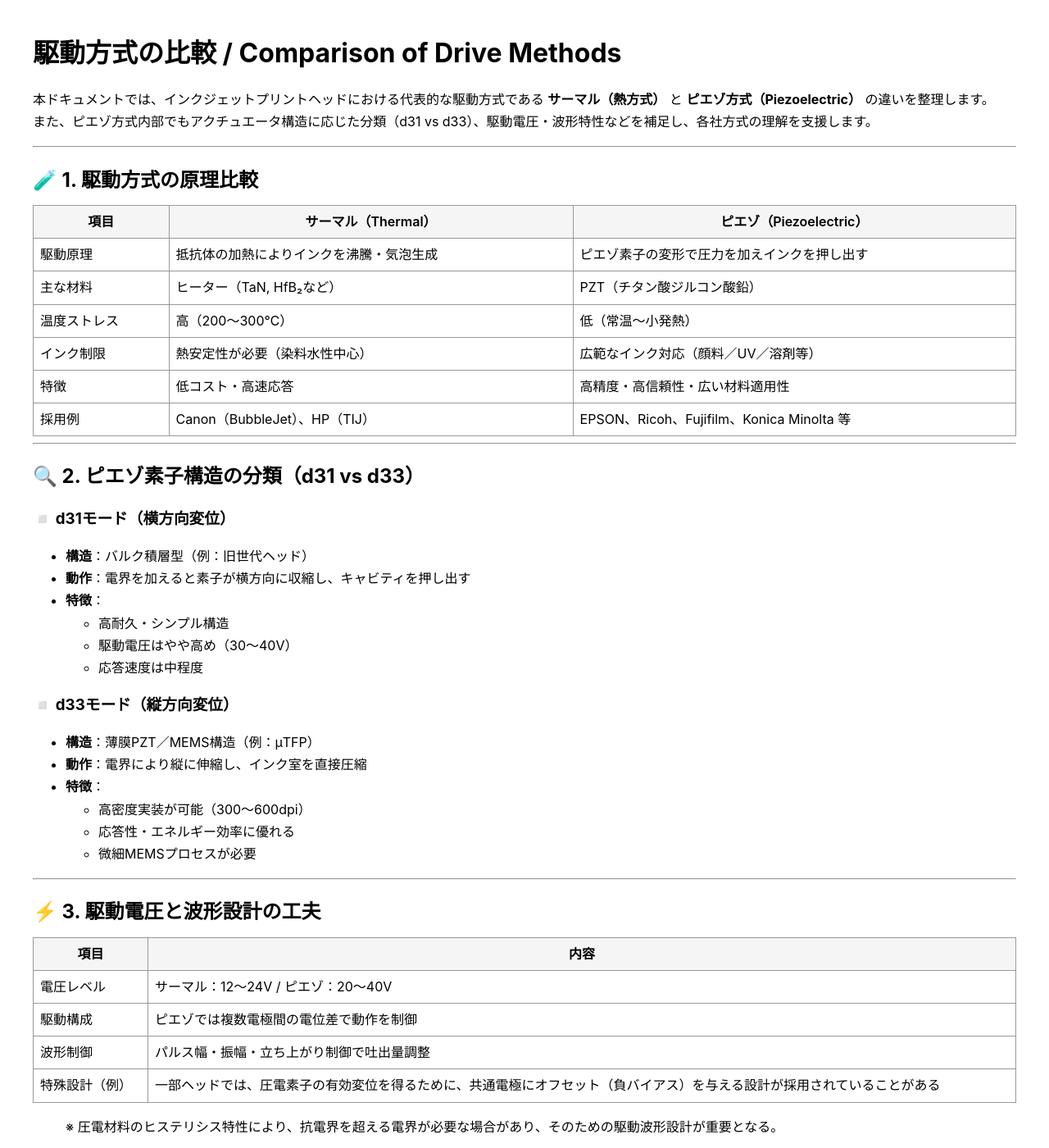
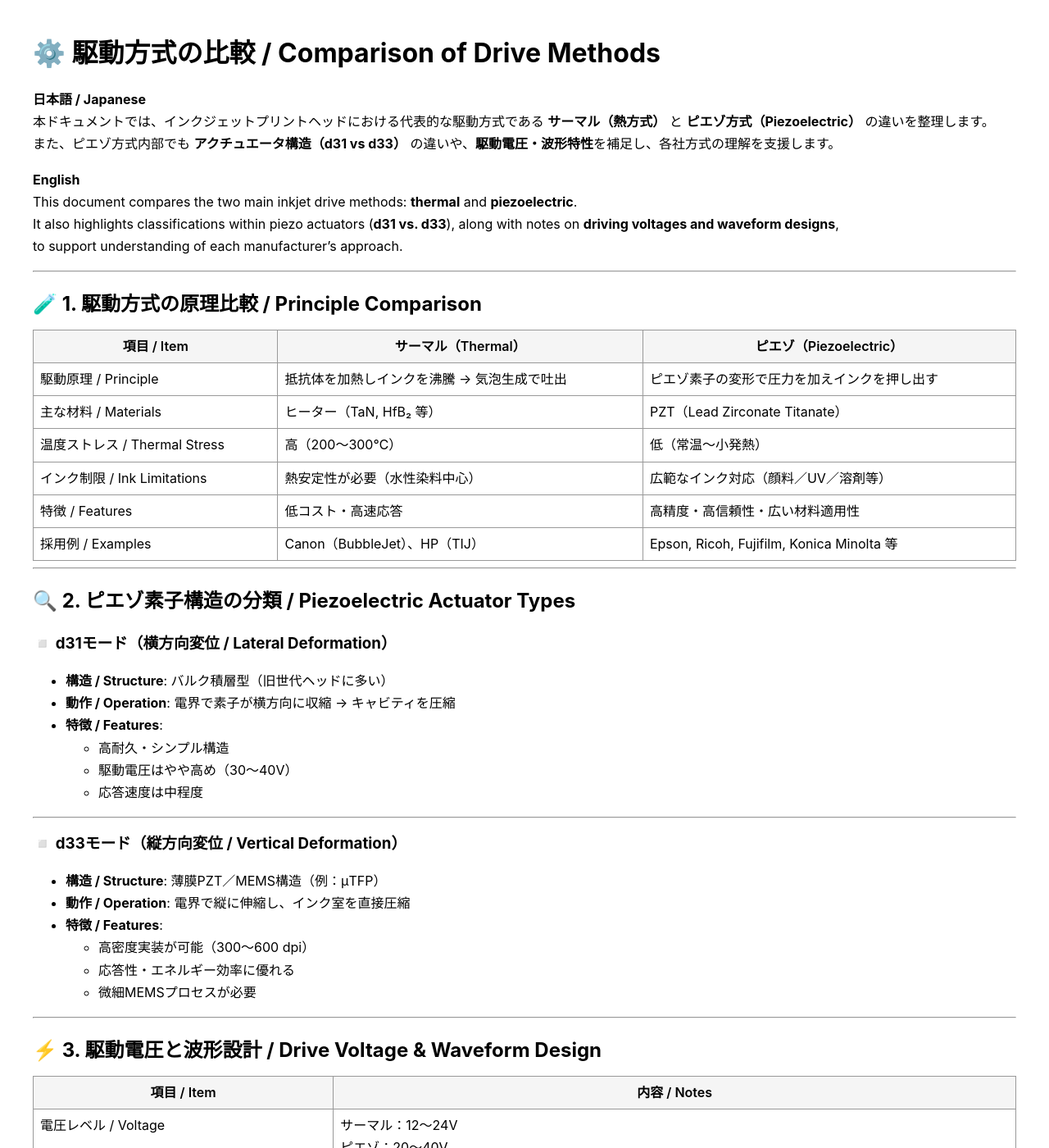
Before and after one commit to Samizo-AITL/Inkjet, a Jekyll site: the page built from comparison/drive_methods.md, in a window 1280 px wide and 1400 px high. Shown: the whole window at 82% size. Built offline with Jekyll 4.4.1, drawn with Linux system fonts in a browser that asks for light colours; our own code applies the rules of GitHub Pages for plain Markdown files; some of the changed text lies outside the part shown.

Commit message:
Update drive_methods.md

```diff
--- a/comparison/drive_methods.md
+++ b/comparison/drive_methods.md
@@ -1,80 +1,95 @@
-# 駆動方式の比較 / Comparison of Drive Methods
+---
+title: 駆動方式の比較 / Comparison of Drive Methods
+description: サーマル方式とピエゾ方式（d31/d33）、駆動電圧・波形設計、メーカー別採用技術の比較 / Comparative overview of thermal vs piezo (d31/d33), drive voltage, waveform design, and manufacturer adoption
+---
 
+# ⚙️ **駆動方式の比較 / Comparison of Drive Methods**
+
+**日本語 / Japanese**
 本ドキュメントでは、インクジェットプリントヘッドにおける代表的な駆動方式である **サーマル（熱方式）** と **ピエゾ方式（Piezoelectric）** の違いを整理します。
-また、ピエゾ方式内部でもアクチュエータ構造に応じた分類（d31 vs d33）、駆動電圧・波形特性などを補足し、各社方式の理解を支援します。
+また、ピエゾ方式内部でも **アクチュエータ構造（d31 vs d33）** の違いや、**駆動電圧・波形特性**を補足し、各社方式の理解を支援します。
+
+**English**
+This document compares the two main inkjet drive methods: **thermal** and **piezoelectric**.
+It also highlights classifications within piezo actuators (**d31 vs. d33**), along with notes on **driving voltages and waveform designs**,
+to support understanding of each manufacturer’s approach.
 
 ---
 
-## 🧪 1. 駆動方式の原理比較
+## 🧪 **1. 駆動方式の原理比較 / Principle Comparison**
 
-| 項目             | サーマル（Thermal）                  | ピエゾ（Piezoelectric）                      |
-|------------------|--------------------------------------|---------------------------------------------|
-| 駆動原理         | 抵抗体の加熱によりインクを沸騰・気泡生成 | ピエゾ素子の変形で圧力を加えインクを押し出す |
-| 主な材料         | ヒーター（TaN, HfB₂など）             | PZT（チタン酸ジルコン酸鉛）                  |
-| 温度ストレス     | 高（200〜300℃）                     | 低（常温〜小発熱）                            |
-| インク制限       | 熱安定性が必要（染料水性中心）         | 広範なインク対応（顔料／UV／溶剤等）          |
-| 特徴             | 低コスト・高速応答                   | 高精度・高信頼性・広い材料適用性              |
-| 採用例           | Canon（BubbleJet）、HP（TIJ）         | EPSON、Ricoh、Fujifilm、Konica Minolta 等    |
+| 項目 / Item       | サーマル（Thermal） | ピエゾ（Piezoelectric） |
+|------------------|---------------------|-------------------------|
+| 駆動原理 / Principle | 抵抗体を加熱しインクを沸騰 → 気泡生成で吐出 | ピエゾ素子の変形で圧力を加えインクを押し出す |
+| 主な材料 / Materials | ヒーター（TaN, HfB₂ 等） | PZT（Lead Zirconate Titanate） |
+| 温度ストレス / Thermal Stress | 高（200〜300℃） | 低（常温〜小発熱） |
+| インク制限 / Ink Limitations | 熱安定性が必要（水性染料中心） | 広範なインク対応（顔料／UV／溶剤等） |
+| 特徴 / Features | 低コスト・高速応答 | 高精度・高信頼性・広い材料適用性 |
+| 採用例 / Examples | Canon（BubbleJet）、HP（TIJ） | Epson, Ricoh, Fujifilm, Konica Minolta 等 |
 
 ---
 
-## 🔍 2. ピエゾ素子構造の分類（d31 vs d33）
+## 🔍 **2. ピエゾ素子構造の分類 / Piezoelectric Actuator Types**
 
-### ◽ d31モード（横方向変位）
-
-- **構造**：バルク積層型（例：旧世代ヘッド）
-- **動作**：電界を加えると素子が横方向に収縮し、キャビティを押し出す
-- **特徴**：
+### ◽ **d31モード（横方向変位 / Lateral Deformation）**
+- **構造 / Structure**: バルク積層型（旧世代ヘッドに多い）
+- **動作 / Operation**: 電界で素子が横方向に収縮 → キャビティを圧縮
+- **特徴 / Features**:
   - 高耐久・シンプル構造
   - 駆動電圧はやや高め（30〜40V）
   - 応答速度は中程度
 
-### ◽ d33モード（縦方向変位）
+---
 
-- **構造**：薄膜PZT／MEMS構造（例：μTFP）
-- **動作**：電界により縦に伸縮し、インク室を直接圧縮
-- **特徴**：
-  - 高密度実装が可能（300〜600dpi）
+### ◽ **d33モード（縦方向変位 / Vertical Deformation）**
+- **構造 / Structure**: 薄膜PZT／MEMS構造（例：μTFP）
+- **動作 / Operation**: 電界で縦に伸縮し、インク室を直接圧縮
+- **特徴 / Features**:
+  - 高密度実装が可能（300〜600 dpi）
   - 応答性・エネルギー効率に優れる
   - 微細MEMSプロセスが必要
 
 ---
 
-## ⚡ 3. 駆動電圧と波形設計の工夫
+## ⚡ **3. 駆動電圧と波形設計 / Drive Voltage & Waveform Design**
 
-| 項目           | 内容                                      |
-|----------------|-------------------------------------------|
-| 電圧レベル      | サーマル：12〜24V / ピエゾ：20〜40V       |
-| 駆動構成        | ピエゾでは複数電極間の電位差で動作を制御    |
-| 波形制御        | パルス幅・振幅・立ち上がり制御で吐出量調整 |
-| 特殊設計（例）   | 一部ヘッドでは、圧電素子の有効変位を得るために、共通電極にオフセット（負バイアス）を与える設計が採用されていることがある |
+| 項目 / Item        | 内容 / Notes |
+|--------------------|--------------|
+| 電圧レベル / Voltage | サーマル：12〜24V<br>ピエゾ：20〜40V |
+| 駆動構成 / Driving Scheme | ピエゾは複数電極間の電位差で動作を制御 |
+| 波形制御 / Waveform Control | パルス幅・振幅・立ち上がり制御で吐出量を最適化 |
+| 特殊設計 / Special Notes | 一部では共通電極に**オフセット電圧（負バイアス）**を与える設計を採用 |
 
-> ※ 圧電材料のヒステリシス特性により、抗電界を超える電界が必要な場合があり、そのための駆動波形設計が重要となる。
+> ⚠️ 圧電材料はヒステリシス特性を持つため、抗電界を超える駆動が必要になる場合があり、波形設計が重要。
 
 ---
 
-## 🏭 4. メーカー別採用方式の概要
+## 🏭 **4. メーカー別採用方式 / Manufacturer Adoption**
 
-| メーカー        | 駆動方式       | 備考（電極構成や制御方式）         |
-|------------------|----------------|------------------------------------|
-| EPSON            | ピエゾ（d33）  | 薄膜PZT + MEMS構造、独自の高応答制御方式採用（詳細非公開） |
-| Canon            | サーマル       | ヒーターによる気泡駆動（BubbleJet）         |
-| HP               | サーマル       | TIJ（Thermal InkJet）、使い捨て設計中心     |
-| Ricoh            | ピエゾ（d33）  | MEMS型ピエゾヘッド、高耐久設計               |
-| Fujifilm         | ピエゾ（d31/d33） | Dimatix含む各種構成。用途に応じたモジュール設計  |
+| メーカー / Manufacturer | 駆動方式 / Method | 備考 / Notes |
+|-------------------------|------------------|--------------|
+| **EPSON**   | ピエゾ（d33） | 薄膜PZT + MEMS構造、高応答制御方式（詳細非公開） |
+| **Canon**   | サーマル | ヒーターによる気泡駆動（BubbleJet） |
+| **HP**      | サーマル | TIJ（Thermal InkJet）、使い捨て設計中心 |
+| **Ricoh**   | ピエゾ（d33） | MEMS型ピエゾ、高耐久設計 |
+| **Fujifilm**| ピエゾ（d31/d33） | Dimatix 含む多様なモジュール構成 |
 
 ---
 
-## 📌 今後の拡張予定
+## 📌 **今後の拡張予定 / Planned Extensions**
 
-- Mermaid.js による駆動方式構造図（d31 vs d33）
-- 波形制御の代表例とインク応答性のマッピング
-- ヒステリシスモデルと有効変位領域の可視化（例：PZT E-Vカーブ）
+- 📊 Mermaid.js による駆動方式構造図（d31 vs d33）
+- 📈 波形制御の代表例とインク応答性のマッピング
+- 🔬 ヒステリシスモデルと有効変位領域の可視化（例：PZT E-Vカーブ）
 
 ---
 
-## 📚 参考資料
+## 📚 **参考資料 / References**
 
-- 特許：JP2018-xxxxxx, US2020/xxxxxxxA1 等
-- 技術論文：応用物理学会誌／SID技術報告／JETRO報告
-- メーカー技術カタログ：EPSON, Fujifilm, Ricoh 他
+- 特許 / Patents: JP2018-xxxxxx, US2020/xxxxxxxA1
+- 技術論文 / Papers: 応用物理学会誌, SID 技術報告, JETRO レポート
+- メーカー資料 / Catalogs: Epson, Fujifilm, Ricoh 他
+
+---
+
+🛠️ Maintained by [Samizo-AITL](https://samizo-aitl.github.io)
```
